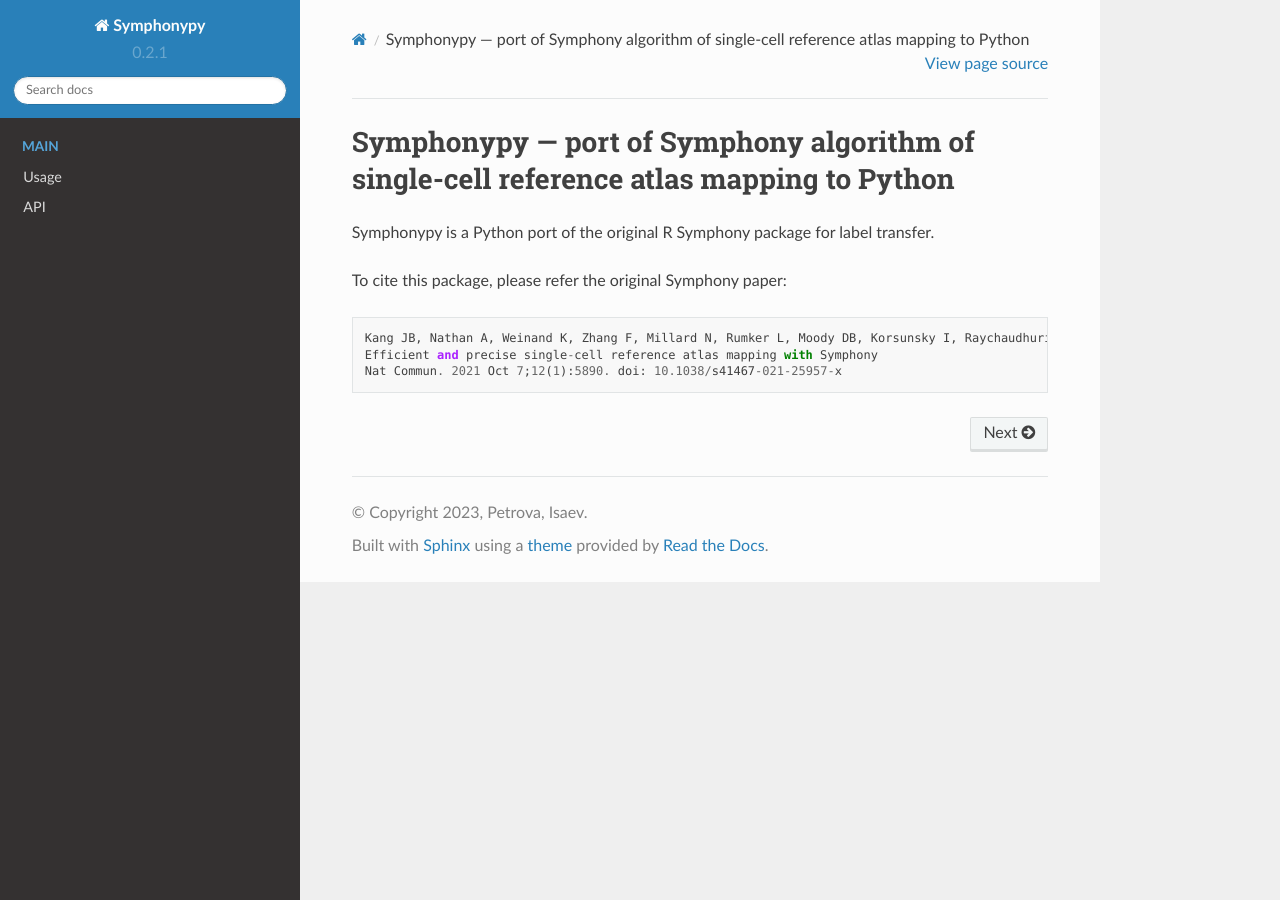
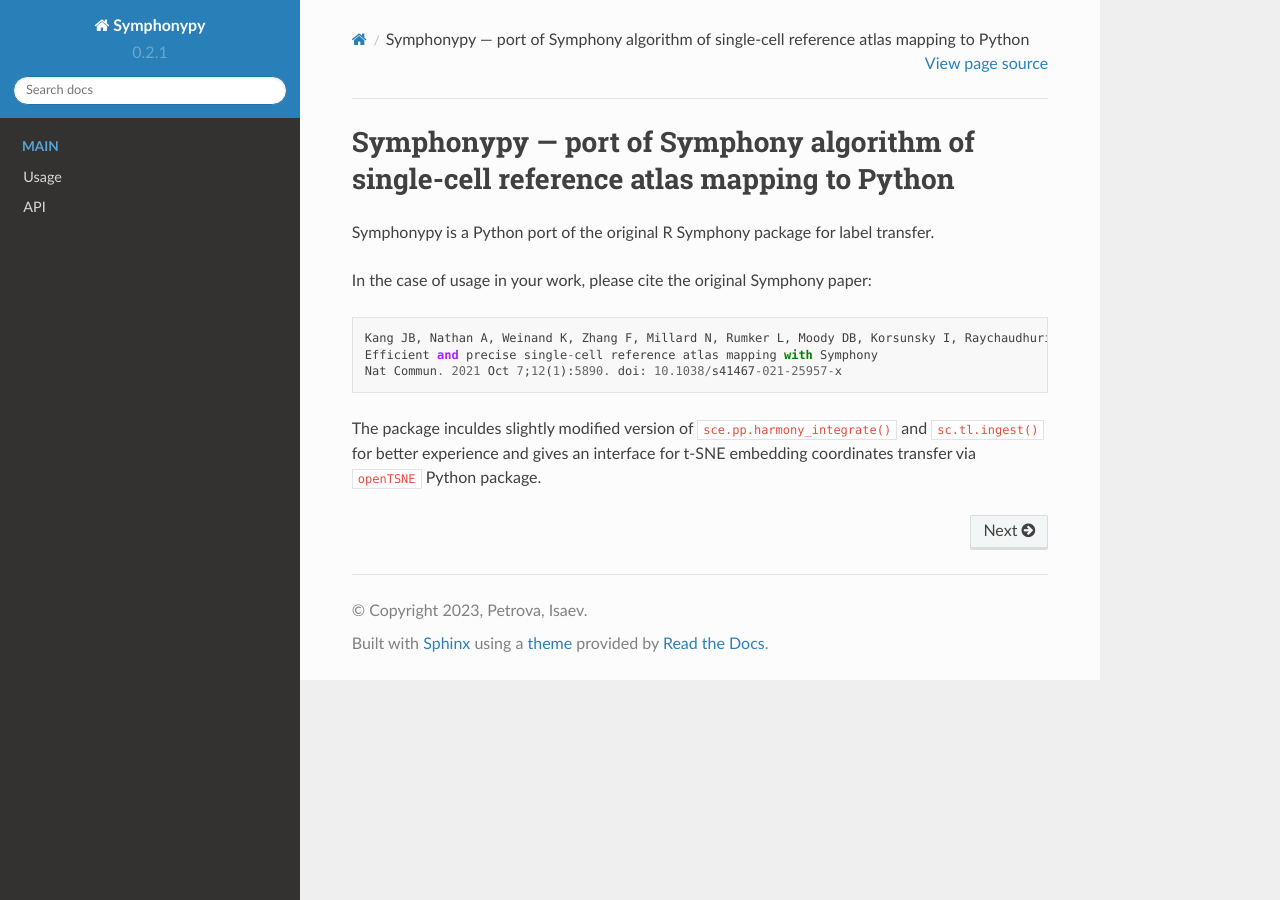
Before and after one commit to potulabe/symphonypy, a Sphinx documentation site: the page built from docs/source/index.rst, in a window 1280 px wide. Built offline with Sphinx 7.4.7 and the Read the Docs theme 2.0.0, drawn with Linux system fonts in a browser that asks for light colours; pages that are not in the unit, such as notebooks, are missing from menus.

Commit message:
Update index.rst

```diff
--- a/docs/source/index.rst
+++ b/docs/source/index.rst
@@ -3,11 +3,14 @@ Symphonypy — port of Symphony algorithm of single-cell reference atlas mapping
 
 Symphonypy is a Python port of the original R Symphony package for label transfer.
 
-To cite this package, please refer the original Symphony paper::
+In the case of usage in your work, please cite the original Symphony paper::
 
     Kang JB, Nathan A, Weinand K, Zhang F, Millard N, Rumker L, Moody DB, Korsunsky I, Raychaudhuri S
     Efficient and precise single-cell reference atlas mapping with Symphony
     Nat Commun. 2021 Oct 7;12(1):5890. doi: 10.1038/s41467-021-25957-x
+
+The package inculdes slightly modified version of ``sce.pp.harmony_integrate()`` and ``sc.tl.ingest()`` for
+better experience and gives an interface for t-SNE embedding coordinates transfer via ``openTSNE`` Python package.
 
 .. toctree::
    :caption: Main
```
